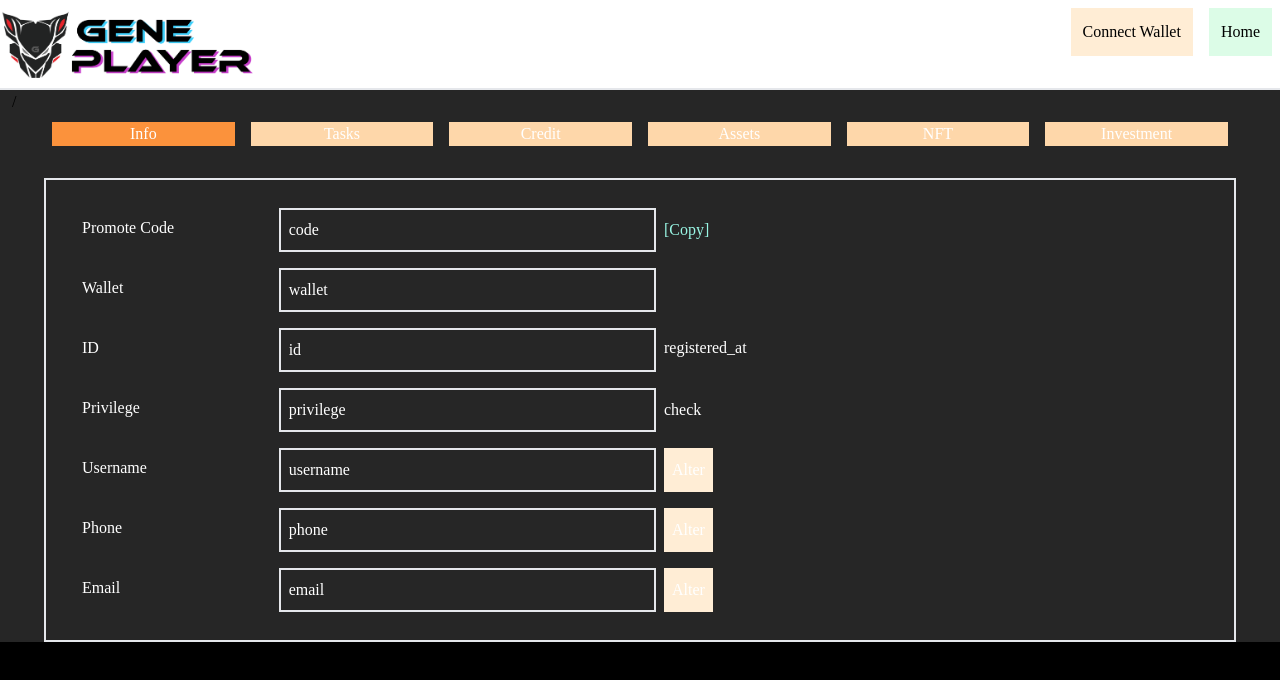
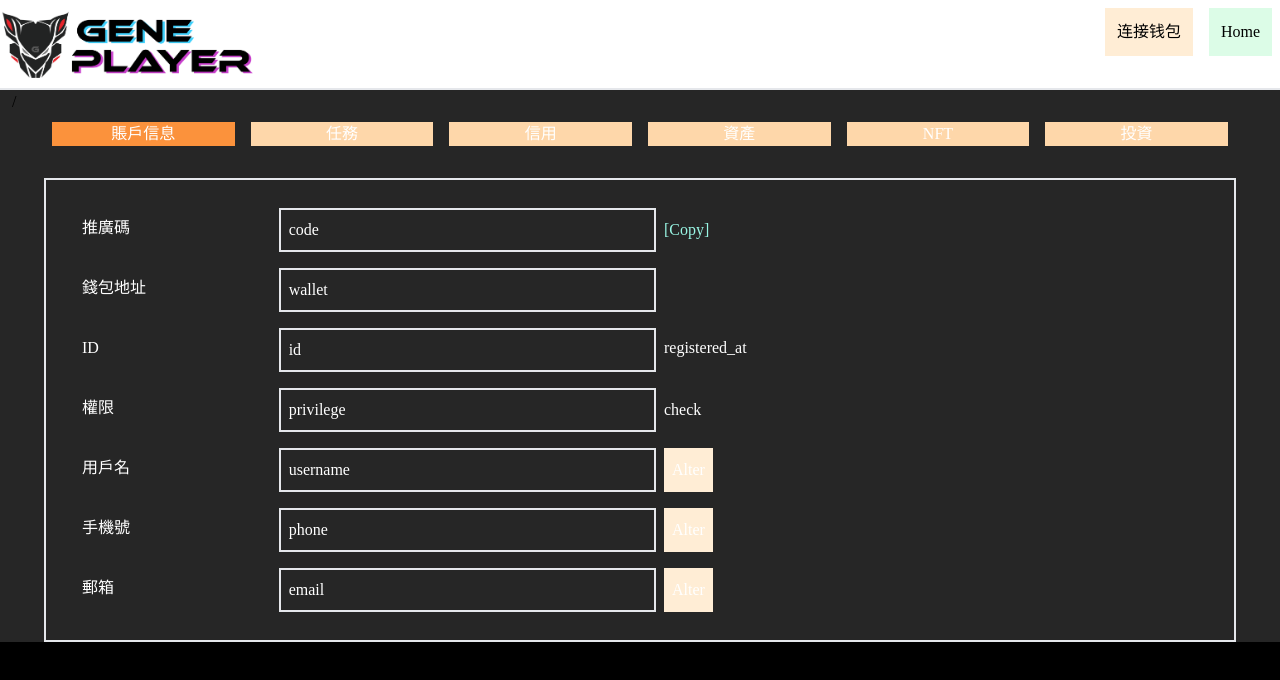
Before and after one commit to Nankil/gamefi-frontend, a Vue app: page /account/info in a window 1280 px wide. Shown: the top 680 px of the page. Built offline with nearby package versions, Linux system fonts and the light colour scheme; no server answers; a web font is replaced by a local one.

Commit message:
internation

```diff
--- a/src/components/Heading.vue
+++ b/src/components/Heading.vue
@@ -31,7 +31,7 @@ export default {
                 bg-orange-100 text-center
                 align-middle hover:cursor-pointer" @click="connectWallet"
                 v-if="userInfo.walletAddr === ''">
-                Connect Wallet</div>
+                {{$t('header.cw')}}</div>
                 <div class="inline-block p-3 m-2 right-0
                 bg-orange-100 text-center
                 align-middle hover:cursor-pointer"
--- a/src/lang/CN.json
+++ b/src/lang/CN.json
@@ -1,4 +1,7 @@
 {
+  "header":{
+    "cw":"连接钱包"
+  },
   "Home": {
     "message": "最新消息",
     "communitybank": "社區金庫",
@@ -8,16 +11,25 @@
     "partners": "合作方"
   },
   "Account": {
+    "Info":{
+      "promote_code": "推廣碼",
+      "wallet_addr": "錢包地址",
+      "id": "ID",
+      "privilege": "權限",
+      "username": "用戶名",
+      "phone": "手機號",
+      "email": "郵箱"
+    },
     "routes": [
       {
         "path": "/account/info",
         "name": "Info",
-        "display_name": "信息"
+        "display_name": "賬戶信息"
       },
       {
         "path": "/account/tasks",
         "name": "Tasks",
-        "display_name": "任务"
+        "display_name": "任務"
       },
       {
         "path": "/account/credit",
@@ -27,7 +39,7 @@
       {
         "path": "/account/assets",
         "name": "Assets",
-        "display_name": "资产"
+        "display_name": "資產"
       },
       {
         "path": "/account/nft",
@@ -37,7 +49,7 @@
       {
         "path": "/account/investment",
         "name": "Investment",
-        "display_name": "投资"
+        "display_name": "投資"
       }
     ]
   },
@@ -75,32 +87,32 @@
     {
       "path": "/events",
       "name": "Events",
-      "display_name": "活动"
+      "display_name": "活動"
     },
     {
       "path": "/community",
       "name": "Community",
-     "display_name": "社区"
+     "display_name": "社區"
     },
     {
       "path": "/lock",
       "name": "Lock",
-      "display_name": "锁仓"
+      "display_name": "鎖仓"
     },
     {
       "path": "/account",
       "name": "Account",
-      "display_name": "账户"
+      "display_name": "賬戶"
     },
     {
       "path": "/tutorial",
       "name": "Turorial",
-      "display_name": "教程"
+      "display_name": "教學"
     },
     {
       "path": "/media",
       "name": "Media",
-      "display_name": "媒体"
+      "display_name": "媒體"
     },
     {
       "path": "/roadmap",
@@ -110,12 +122,12 @@
     {
       "path": "/gamephase",
       "name": "GamePhase",
-      "display_name": "游戏阶段"
+      "display_name": "遊戲階段"
     },
     {
       "path": "/contactus",
       "name": "ContactUs",
-      "display_name": "联系我们"
+      "display_name": "聯繫我們"
     }
   ]
 }
--- a/src/lang/EN.json
+++ b/src/lang/EN.json
@@ -1,4 +1,7 @@
 {
+    "header": {
+        "cw": "Connect Wallet"
+    },
     "Home": {
         "message": "spot news",
         "communitybank": "community bank",
@@ -8,6 +11,15 @@
         "partners": "partners"
     },
     "Account": {
+        "Info": {
+            "promote_code": "Promote Code",
+            "wallet_addr": "Wallet",
+            "id": "ID",
+            "privilege": "Privilege",
+            "username": "Username",
+            "phone": "Phone",
+            "email": "Email"
+        },
         "routes": [
             {
                 "display_name": "Info"
--- a/src/main.js
+++ b/src/main.js
@@ -15,7 +15,7 @@ import store from './store';
 const app = createApp(App);
 const i18n = createI18n(
     {
-      locale: 'EN',
+      locale: 'CN',
       messages: {
         'CN': CN,
         'EN': EN,
--- a/src/views/AccountInfo.vue
+++ b/src/views/AccountInfo.vue
@@ -19,37 +19,37 @@ export default {
 <template>
   <div class="border-2 p-5">
     <div class="flex flex-row p-2">
-      <div class="lg:w-1/6 inline-block align-middle m-2">Promote Code</div>
+      <div class="lg:w-1/6 inline-block align-middle m-2">{{$t('Account.Info.promote_code')}}</div>
       <div class="border-2 p-2 lg:w-1/3">{{ promote_code }}</div>
       <button class="m-2 text-teal-200">[Copy]</button>
     </div>
     <div class="flex flex-row p-2">
-      <div class="lg:w-1/6 inline-block align-middle m-2">Wallet</div>
+      <div class="lg:w-1/6 inline-block align-middle m-2">{{$t('Account.Info.wallet_addr')}}</div>
       <div class="border-2 p-2 lg:w-1/3">{{ wallet_addr }}</div>
     </div>
     <div class="flex flex-row p-2">
-      <div class="lg:w-1/6 inline-block align-middle m-2">ID</div>
+      <div class="lg:w-1/6 inline-block align-middle m-2">{{$t('Account.Info.id')}}</div>
       <div class="border-2 p-2 lg:w-1/3">{{ id }}</div>
       <div class="lg:w-1/3 inline-block
       justify-center p-2">{{ registered_at }}</div>
     </div>
     <div class="flex flex-row p-2">
-      <div class="lg:w-1/6 inline-block align-middle m-2">Privilege</div>
+      <div class="lg:w-1/6 inline-block align-middle m-2">{{$t('Account.Info.privilege')}}</div>
       <div class="border-2 p-2 lg:w-1/3">{{ privilege }}</div>
       <button class="p-2">check</button>
     </div>
     <div class="flex flex-row p-2">
-      <div class="lg:w-1/6 inline-block align-middle m-2">Username</div>
+      <div class="lg:w-1/6 inline-block align-middle m-2">{{$t('Account.Info.username')}}</div>
       <div class="border-2 p-2 lg:w-1/3">{{ username }}</div>
       <button class="ml-2 p-2 bg-orange-100">Alter</button>
     </div>
     <div class="flex flex-row p-2">
-      <div class="lg:w-1/6 inline-block align-middle m-2">Phone</div>
+      <div class="lg:w-1/6 inline-block align-middle m-2">{{$t('Account.Info.phone')}}</div>
       <div class="border-2 p-2 lg:w-1/3">{{ phone }}</div>
       <button class="ml-2 p-2 bg-orange-100">Alter</button>
     </div>
     <div class="flex flex-row p-2">
-      <div class="lg:w-1/6 inline-block align-middle m-2">Email</div>
+      <div class="lg:w-1/6 inline-block align-middle m-2">{{$t('Account.Info.email')}}</div>
       <div class="border-2 p-2 lg:w-1/3">{{ email }}</div>
       <button class="ml-2 p-2 bg-orange-100">Alter</button>
     </div>
--- a/src/views/EventsContent.vue
+++ b/src/views/EventsContent.vue
@@ -1,3 +1,4 @@
+
 <template>
   <div>
     <table class="table-auto border-collapse h-96 w-full">
@@ -5,9 +6,9 @@
         <tr v-for="n in trcount" :key="n">
           <td class="w-1/4 border border-white"><img src="" alt="" /></td>
           <td class="border border-white p-2">
-            <div class="text-blue-600 ">标题</div>
-            <div class="text-blue-600">time</div>
-            <div>content</div>
+            <div class="text-blue-600 ">{{content.title}}</div>
+            <div class="text-blue-600">{{content.time}}</div>
+            <div>{{content.content}}</div>
           </td>
         </tr>
       </tbody>
@@ -20,9 +21,14 @@
   </div>
 </template>
 <script setup>
-import {ref } from 'vue';
+import {reactive, ref } from 'vue';
 let trcount=ref(7);
 let pagecount=ref(6);
+let content=reactive({
+  title:"title",
+  time:"time",
+  content:"content"
+});
 </script>
 <style>
 </style>
```
